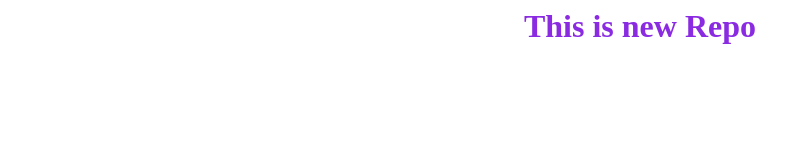
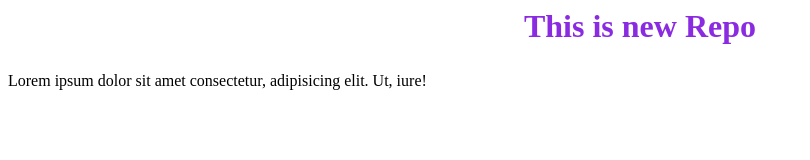
Before and after one commit to ursarode18/git-local-repo-test, a plain HTML site: page index.html in a window 1280 px wide. Shown: the whole page, without its empty margins (0-810 px from the left). Drawn offline with Linux system fonts and the light colour scheme.

Commit message:
Add new feature

```diff
--- a/index.html
+++ b/index.html
@@ -1,2 +1,3 @@
 <link rel="stylesheet" href="style.css">
 <h2>This is new Repo</h2>
+<p>Lorem ipsum dolor sit amet consectetur, adipisicing elit. Ut, iure!</p>
```
